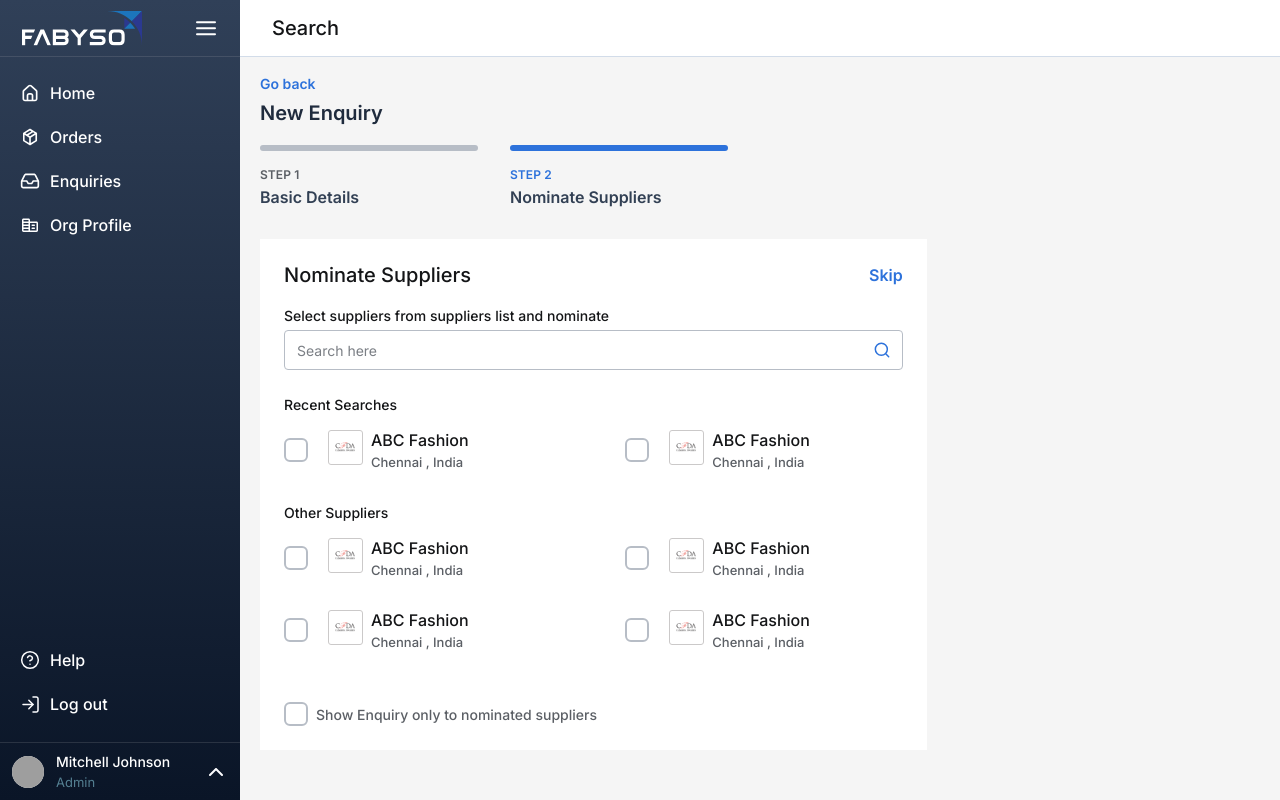
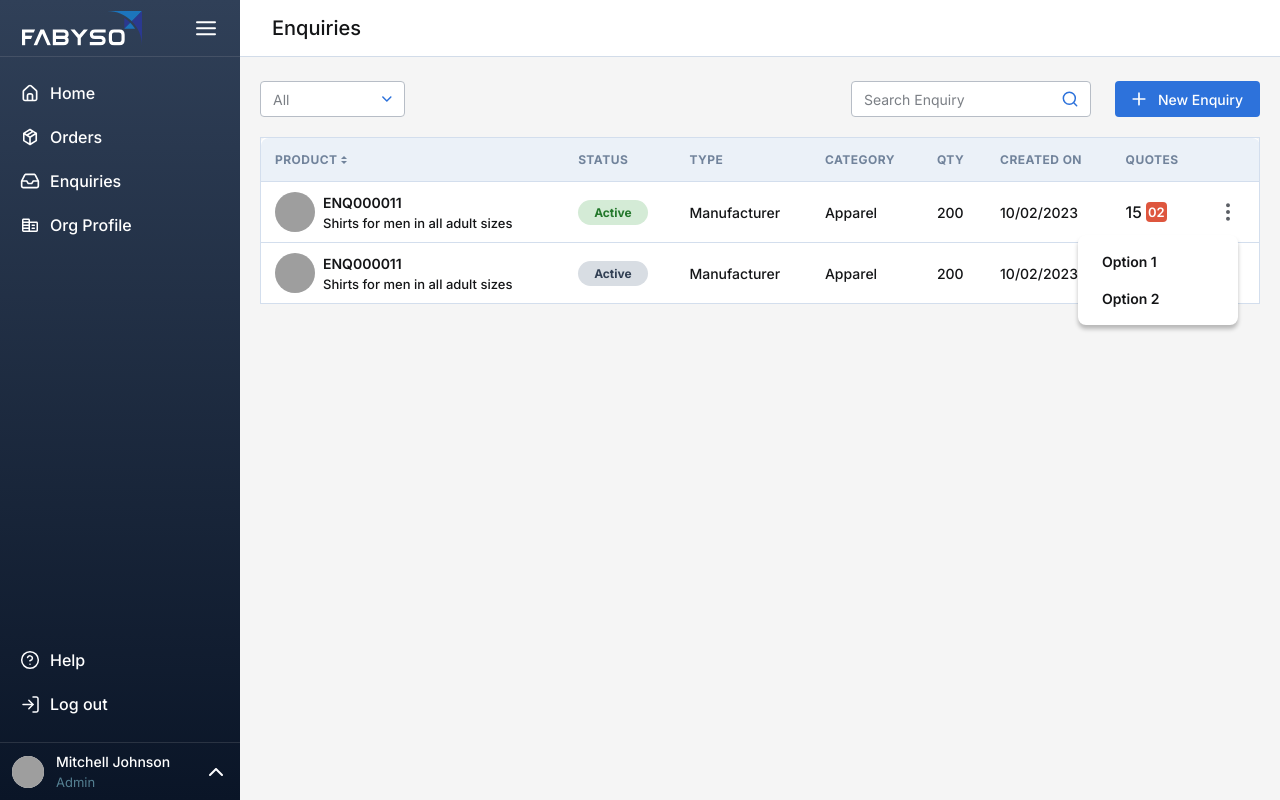
Before and after one commit to imugunthan/fabyso_ui, a React (Vite) app: page / in a window 1280 px wide. Built offline with nearby package versions, Linux system fonts and the light colour scheme; grey boxes are pictures that could not be loaded.

Commit message:
enquiries table ui

```diff
--- a/src/App.tsx
+++ b/src/App.tsx
@@ -26,6 +26,7 @@ import BuyersOnboardingConfirmDetails from "./pages/buyers/BuyersOnboardingConfi
 import BuyersOnboardingContactInfo from "./pages/buyers/BuyersOnboardingContactInfo.js";
 import BuyersSearch from "./pages/buyers/BuyersSearch.js";
 import BuyersSearchResults from "./pages/buyers/BuyersSearchResults.js";
+import EnquiriesTable from "./pages/buyers/EnquiriesTable.js";
 
 function App() {
   return (
@@ -58,9 +59,9 @@ function App() {
       {/* <BuyersSearch /> */}
       {/* <BuyersNewEnquiry /> */}
       {/* <OnboardingUploadDocs /> */}
-      <BuyersNewEnquiryNominateSuppliers />
-
+      {/* <BuyersNewEnquiryNominateSuppliers /> */}
       {/* <Suppliers /> */}
+      <EnquiriesTable />
     </>
   );
 }
--- a/src/assets/styles/scss/base/global.scss
+++ b/src/assets/styles/scss/base/global.scss
@@ -74,6 +74,10 @@ input[type="number"] {
   &--active {
     color: #24782c;
     background-color: #d4ebd6;
+  }
+  &--draft {
+    color: var(--tertiary-text);
+    background-color: #d8dde3;
   }
 }
 .dropdown {
--- a/src/assets/styles/scss/components/button.scss
+++ b/src/assets/styles/scss/components/button.scss
@@ -108,6 +108,9 @@
   &--h32 {
     height: 32px;
   }
+  &--h36 {
+    height: 36px;
+  }
   &--h40 {
     height: 40px;
   }
@@ -117,7 +120,7 @@
   &--h48 {
     height: 48px;
   }
-  &--red{
+  &--red {
     color: #fff !important;
     background-color: var(--error);
     border: 1px solid transparent !important;
@@ -125,7 +128,7 @@
       background-color: #204ab6 !important;
     }
   }
-  &--remove{
+  &--remove {
     color: #5b5f65;
     background-color: #f5f5f5;
     border: 1px solid #e0e0e0;
--- a/src/assets/styles/scss/components/input.scss
+++ b/src/assets/styles/scss/components/input.scss
@@ -7,6 +7,9 @@
   background-color: #fff;
   border: 1px solid var(--border);
   border-radius: 4px;
+  &.font-medium {
+    font-weight: 500;
+  }
   &:focus {
     border: 1px solid var(--primary-brand);
     transition: all 300ms;
--- /dev/null
+++ b/src/pages/buyers/EnquiriesTable.tsx
@@ -0,0 +1,214 @@
+import "../../assets/styles/scss/pages/dashboard.scss";
+import "../../assets/styles/scss/pages/org-profile.scss";
+import DashboardAsideMenu from "../../components/common/DashboardAsideMenu";
+import dots from "../../assets/icons/dots.svg";
+import sort from "../../assets/icons/sort.svg";
+import plusIcon from "../../assets/icons/plus-white.svg";
+
+const EnquiriesTable: React.FC = () => {
+  return (
+    <section className="dashboard-wrapper">
+      <DashboardAsideMenu />
+      <main className="dashboard__main dashboard__main--org-profile">
+        <header className="dashboard__header">
+          <h2 className="text-xl font-medium">Enquiries</h2>
+        </header>
+        <section className="dashboard__body">
+          <div className="py-6 px-5">
+            <div className="flex items-center justify-between">
+              <div className="custom-select-wrapper" style={{ width: 145 }}>
+                <input
+                  type="text"
+                  className="input-field input-field--h36 input-field--select font-medium w-full"
+                  placeholder="All"
+                />
+                <ul className="select-dropdown-menu">
+                  <li className="select-dropdown-menu__list">All</li>
+                  <li className="select-dropdown-menu__list">Option 1</li>
+                  <li className="select-dropdown-menu__list">Option 2</li>
+                </ul>
+              </div>
+              <div className="flex items-center">
+                <input
+                  type="text"
+                  className="input-field input-field--search input-field--h36"
+                  placeholder="Search Enquiry"
+                  style={{ width: 240 }}
+                />
+                <button className="btn btn--primary btn--h36 py-2 px-4 ml-6">
+                  <img src={plusIcon} alt="plus-icon" className="pr-3" />
+                  New Enquiry
+                </button>
+              </div>
+            </div>
+            <table className="table-styles w-full mt-5">
+              <thead>
+                <tr>
+                  <td>
+                    <div className="flex items-center text-xs font-bold">
+                      Product
+                      <div className="flex items-center justify-center w-3 h-3 cursor-pointer">
+                        <img src={sort} alt="table-sort-icon" />
+                      </div>
+                    </div>
+                  </td>
+                  <td>Status</td>
+                  <td className="">Type</td>
+                  <td className="">Category</td>
+                  <td className="">Qty</td>
+                  <td className="">Created on</td>
+                  <td className="">quotes</td>
+                  <td></td>
+                </tr>
+              </thead>
+              <tbody className="">
+                <tr>
+                  <td className="flex items-center">
+                    <figure
+                      className="avatar-container avatar-container--cover"
+                      style={{
+                        width: 40,
+                        height: 40,
+                        backgroundColor: "#f5f5f5",
+                      }}
+                    >
+                      <img
+                        src="https://plus.unsplash.com/premium_photo-1701194079056-732f389e27ce?q=80&w=2787&auto=format&fit=crop&ixlib=rb-4.0.3&ixid=M3wxMjA3fDB8MHxwaG90by1wYWdlfHx8fGVufDB8fHx8fA%3D%3D"
+                        alt="user-profile"
+                      />
+                    </figure>
+                    <div className="flex flex-col ml-2">
+                      <span className="text-sm font-semibold">ENQ000011</span>
+                      <span className="text-13 font-medium mt-1">
+                        Shirts for men in all adult sizes
+                      </span>
+                    </div>
+                  </td>
+                  <td>
+                    <div className="badge badge--active">Active</div>
+                  </td>
+                  <td>Manufacturer</td>
+                  <td>Apparel</td>
+                  <td>200</td>
+                  <td>10/02/2023</td>
+                  <td>
+                    <div className="flex items-center">
+                      15
+                      <code
+                        className="inline-block text-white text-13 font-semibold ml-1 rounded"
+                        style={{
+                          height: 20,
+                          padding: 2,
+                          backgroundColor: "#DE563E",
+                        }}
+                      >
+                        02
+                      </code>
+                    </div>
+                  </td>
+                  <td>
+                    <div className="flex items-center">
+                      <div className="relative flex items-center justify-center w-5 h-5 cursor-pointer">
+                        <img src={dots} alt="dots" />
+                        <ul
+                          className="dropdown-menu show"
+                          style={{
+                            minWidth: 160,
+                            boxShadow: "0px 4px 4px rgba(0, 0, 0, 0.25)",
+                          }}
+                        >
+                          <li className="dropdown-menu__list">
+                            <div className="dropdown-menu__list__title color-primary font-semibold">
+                              Option 1
+                            </div>
+                          </li>
+                          <li className="dropdown-menu__list">
+                            <div className="dropdown-menu__list__title color-primary font-semibold">
+                              Option 2
+                            </div>
+                          </li>
+                        </ul>
+                      </div>
+                    </div>
+                  </td>
+                </tr>
+                <tr>
+                  <td className="flex items-center">
+                    <figure
+                      className="avatar-container avatar-container--cover"
+                      style={{
+                        width: 40,
+                        height: 40,
+                        backgroundColor: "#f5f5f5",
+                      }}
+                    >
+                      <img
+                        src="https://plus.unsplash.com/premium_photo-1701194079056-732f389e27ce?q=80&w=2787&auto=format&fit=crop&ixlib=rb-4.0.3&ixid=M3wxMjA3fDB8MHxwaG90by1wYWdlfHx8fGVufDB8fHx8fA%3D%3D"
+                        alt="user-profile"
+                      />
+                    </figure>
+                    <div className="flex flex-col ml-2">
+                      <span className="text-sm font-semibold">ENQ000011</span>
+                      <span className="text-13 font-medium mt-1">
+                        Shirts for men in all adult sizes
+                      </span>
+                    </div>
+                  </td>
+                  <td>
+                    <div className="badge badge--draft">Active</div>
+                  </td>
+                  <td>Manufacturer</td>
+                  <td>Apparel</td>
+                  <td>200</td>
+                  <td>10/02/2023</td>
+                  <td>
+                    <div className="flex items-center">
+                      15
+                      <code
+                        className="inline-block text-white text-13 font-semibold ml-1 rounded"
+                        style={{
+                          height: 20,
+                          padding: 2,
+                          backgroundColor: "#DE563E",
+                        }}
+                      >
+                        02
+                      </code>
+                    </div>
+                  </td>
+                  <td>
+                    <div className="flex items-center">
+                      <div className="relative flex items-center justify-center w-5 h-5 cursor-pointer">
+                        <img src={dots} alt="dots" />
+                        <ul
+                          className="dropdown-menu"
+                          style={{
+                            minWidth: 160,
+                            boxShadow: "0px 4px 4px rgba(0, 0, 0, 0.25)",
+                          }}
+                        >
+                          <li className="dropdown-menu__list">
+                            <div className="dropdown-menu__list__title color-primary font-semibold">
+                              Option 1
+                            </div>
+                          </li>
+                          <li className="dropdown-menu__list">
+                            <div className="dropdown-menu__list__title color-primary font-semibold">
+                              Option 2
+                            </div>
+                          </li>
+                        </ul>
+                      </div>
+                    </div>
+                  </td>
+                </tr>
+              </tbody>
+            </table>
+          </div>
+        </section>
+      </main>
+    </section>
+  );
+};
+
+export default EnquiriesTable;
```
Lines whose indentation alone changed are shown as unchanged.
